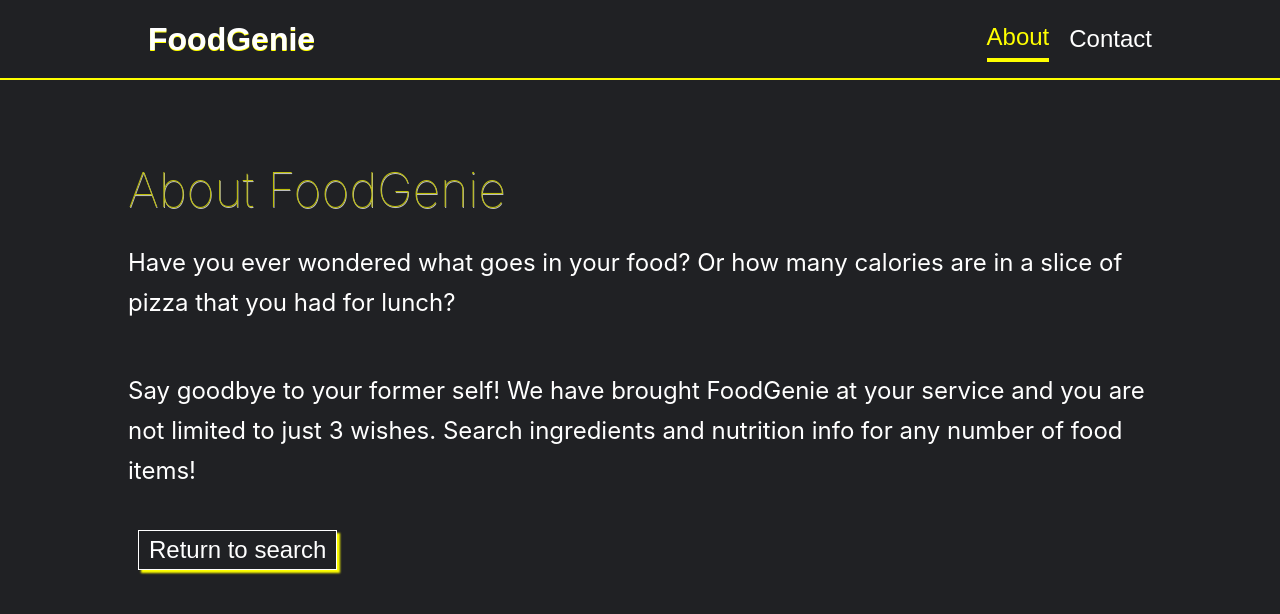
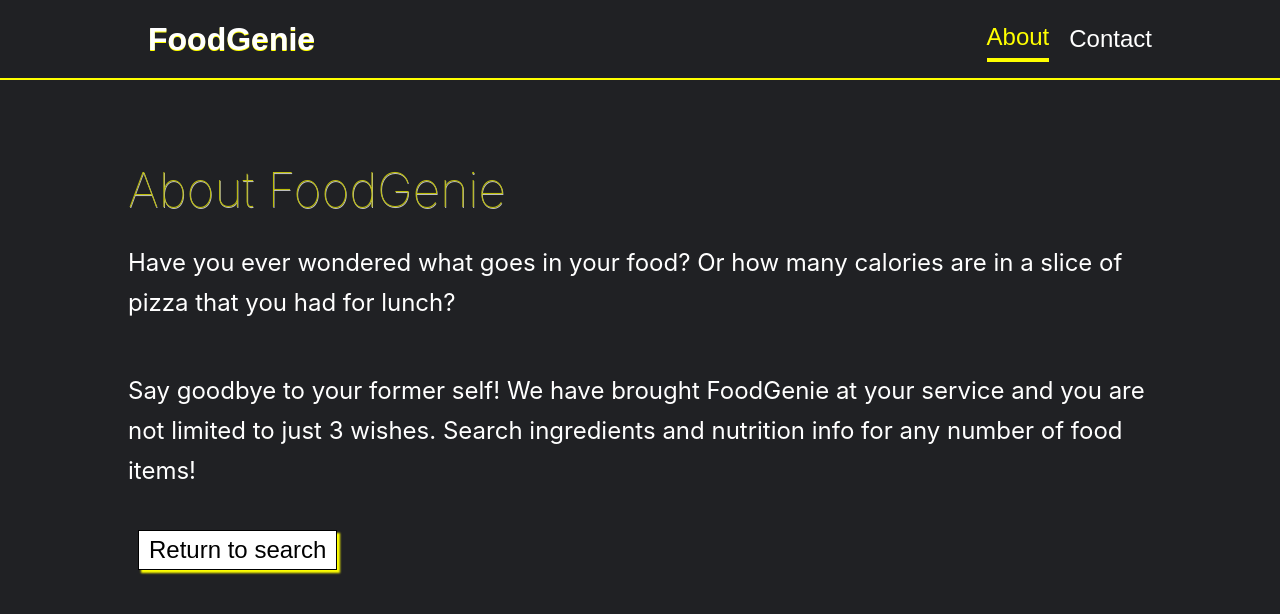
Before and after one commit to lil-white-shadow/food-genie, a React (Create React App) app: page / in a window 1280 px wide. Both pictures are taken after a click on the element "FoodGenie". Shown: the top 614 px of the page. Built offline with nearby package versions, Linux system fonts and the light colour scheme.

Commit message:
revise style for return home button

```diff
--- a/src/App.css
+++ b/src/App.css
@@ -303,3 +303,8 @@ button:active {
   width: min(50%, 150px);
   margin: 20px 10px;
 }
+
+.returnButton {
+  color: black;
+  background-color: white;
+}
--- a/src/App.js
+++ b/src/App.js
@@ -119,8 +119,8 @@ export default function App() {
             content={ingredients}
             contentSource={source}
           />
-          <button onClick={() => setDisplay('search')}>Return to search</button>
           <button onClick={() => setDisplay('nutrition')}>See Nutrition</button>
+          <button className="returnButton" onClick={() => setDisplay('search')}>Return to search</button>
 
         </div>
         : null}
@@ -132,15 +132,15 @@ export default function App() {
             content={nutrition}
             contentSource={source}
           />
-          <button onClick={() => setDisplay('search')}>Return to search</button>
           <button onClick={() => setDisplay('ingredients')}>See Ingredients</button>
+          <button className="returnButton" onClick={() => setDisplay('search')}>Return to search</button>
         </div>
       ) : null}
       {
         display === 'about' ?
         <div className="results">
           <About title={title}/>
-          <button onClick={() => setDisplay('search')}>Return to search</button>
+          <button className="returnButton" onClick={() => setDisplay('search')}>Return to search</button>
         </div>
         : null
       }
@@ -148,7 +148,7 @@ export default function App() {
         display === 'contact' ?
         <div className="results">
           <Contact title={title}/>
-          <button onClick={() => setDisplay('search')}>Return to search</button>
+          <button className="returnButton" onClick={() => setDisplay('search')}>Return to search</button>
         </div>
         : null
       }
```
